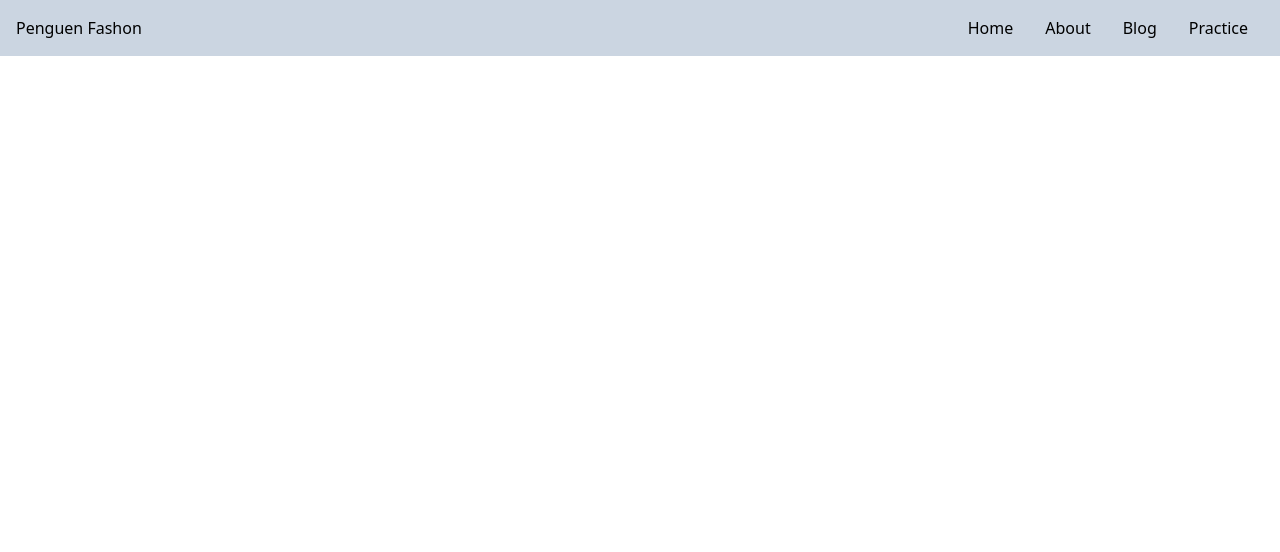
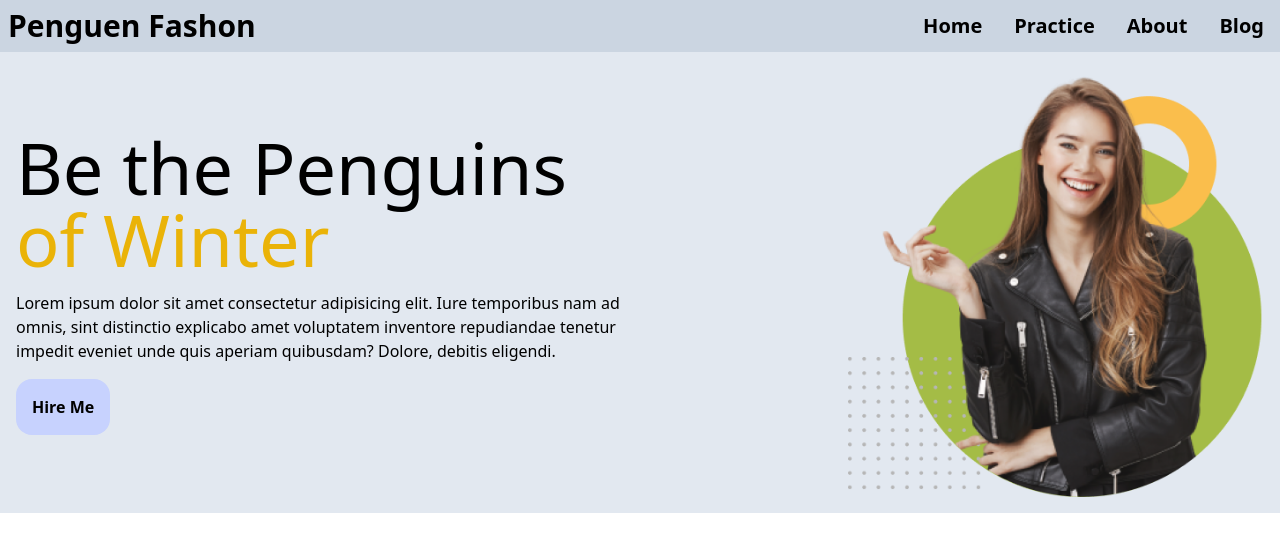
Before and after one commit to ashaansojib/tailwind, a plain HTML site: page index.html in a window 1280 px wide. Drawn offline with nearby package versions, Linux system fonts and the light colour scheme.

Commit message:
added first

```diff
--- a/index.html
+++ b/index.html
@@ -10,19 +10,31 @@
 </head>
 <body>
     <header>
-        <div class="lg:container mx-auto bg-slate-300 flex justify-between p-4">
-            <div>
-                <h2>Penguen Fashon</h2>
+        <div class="sm:container mx-auto bg-slate-300 md:flex justify-between items-center">
+            <div class="p-2">
+                <h2 class="font-bold text-3xl">Penguen Fashon</h2>
             </div>
             <div>
                 <ul class="flex">
-                    <li class="px-4"><a href="">Home</a></li>
-                    <li class="px-4"><a href="">About</a></li>
-                    <li class="px-4"><a href="">Blog</a></li>
-                    <li class="px-4"><a href="">Practice</a></li>
+                    <li class="px-4"><a class="text-xl font-semibold" href="">Home</a></li>
+                    <li class="px-4"><a class="text-xl font-semibold" href="">Practice</a></li>
+                    <li class="px-4"><a class="text-xl font-semibold" href="">About</a></li>
+                    <li class="px-4"><a class="text-xl font-semibold" href="">Blog</a></li>
                 </ul>
             </div>
         </div>
     </header>
+    <section>
+        <div class="container mx-auto justify-between p-4 items-center bg-slate-200 md:flex">
+            <div class="md:w-1/2 space-y-4 text-center lg:text-left">
+                <h1 class="text-7xl">Be the Penguins <br> <span class="text-yellow-500">of Winter</span></h1>
+                <p>Lorem ipsum dolor sit amet consectetur adipisicing elit. Iure temporibus nam ad omnis, sint distinctio explicabo amet voluptatem inventore repudiandae tenetur impedit eveniet unde quis aperiam quibusdam? Dolore, debitis eligendi.</p>
+                <a class="font-bold p-4 inline-block bg-indigo-200 rounded-2xl" href="">Hire Me</a>
+            </div>
+            <div class="md:w-1/3">
+                <img src="images/model.png" alt="">
+            </div>
+        </div>
+    </section>
 </body>
 </html>
```
